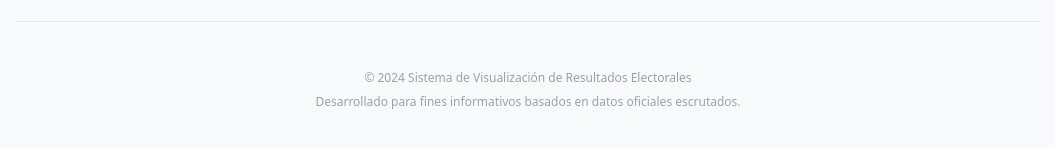
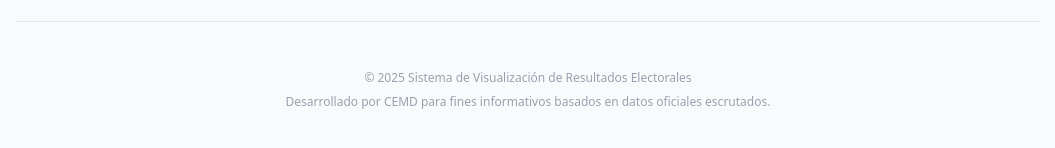
Before and after one commit to oavv03/VOTO-DE-PRESIDENTE-, a React (Vite) app: page / in a window 1280 px wide. Shown: the part 1067-1215 px from the top of the page, without its empty margins (112-1167 px from the left). Built offline with nearby package versions, Linux system fonts and the light colour scheme.

Commit message:
feat: Update footer copyright and attribution
Update the copyright year to 2025 and add attribution for the developer (CEMD) in the application footer.

```diff
--- a/src/App.tsx
+++ b/src/App.tsx
@@ -303,8 +303,8 @@ export default function App() {
       </main>
 
       <footer className="max-w-5xl mx-auto px-4 py-12 text-center text-gray-400 text-xs border-t border-gray-200 mt-12">
-        <p>© 2024 Sistema de Visualización de Resultados Electorales</p>
-        <p className="mt-2">Desarrollado para fines informativos basados en datos oficiales escrutados.</p>
+        <p>© 2025 Sistema de Visualización de Resultados Electorales</p>
+        <p className="mt-2">Desarrollado por CEMD para fines informativos basados en datos oficiales escrutados.</p>
       </footer>
     </div>
   );
```
